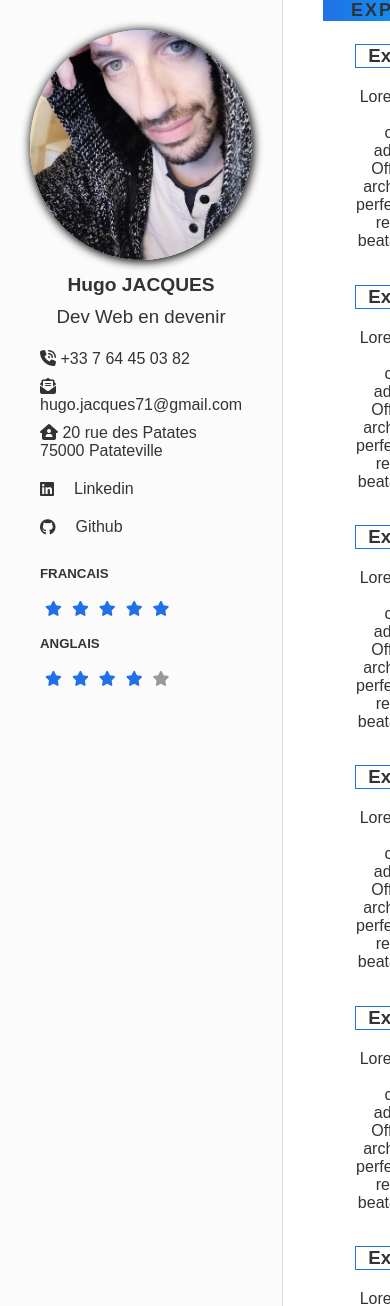
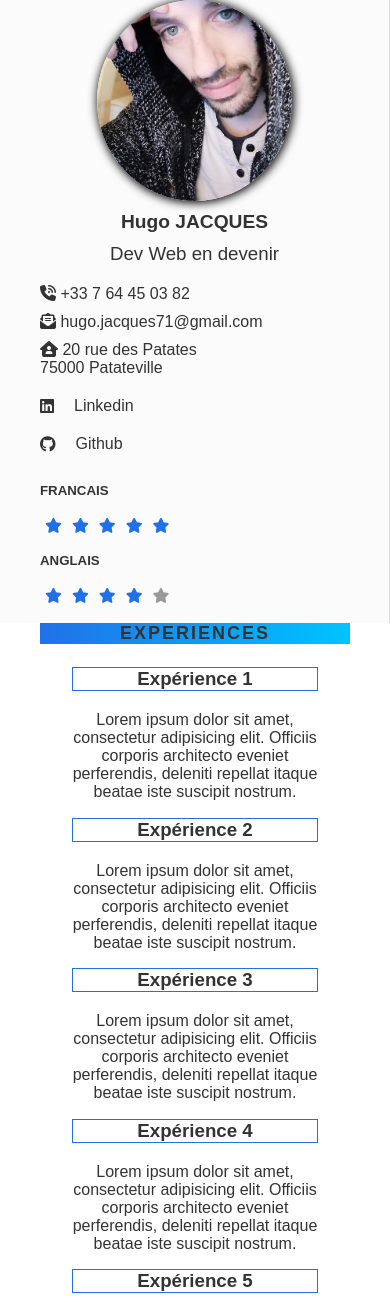
Before and after one commit to magusin/cv, a PHP site: page / in a window 390 px wide; the page is wider, and only the part inside the window is pictured. Shown: the top 1306 px of that part. Run offline with PHP 8.4, Linux system fonts and the light colour scheme; style sheets or scripts are compiled from the project's sources; some libraries are stand-ins or nearby versions; some web fonts are replaced.

Commit message:
responsive body

```diff
--- a/css/style.css
+++ b/css/style.css
@@ -62,14 +62,21 @@ img {
 /* Large desktop */
 body {
   display: flex; }
+  @media (max-width: 767px) {
+    body {
+      flex-direction: column; } }
 
 .picture {
-  height: 340px;
-  padding: 30px; }
+  align-items: center;
+  margin: auto; }
   .picture > img {
     border-radius: 50%;
     box-shadow: 1px 1px 10px 1px black;
-    background: var(--fitback); }
+    background: var(--fitback);
+    height: 50%;
+    width: 50%;
+    margin: auto;
+    display: block; }
   .picture span {
     display: inline-block;
     animation: move 2s; }
@@ -88,6 +95,9 @@ header {
   width: 300px;
   background-color: #fbfbfb;
   border-right: 1px solid var(--border); }
+  @media (max-width: 767px) {
+    header {
+      width: 100%; } }
 
 .name {
   text-align: center;
--- a/scss/style.scss
+++ b/scss/style.scss
@@ -8,16 +8,24 @@
 
 body {
   display: flex;
+  @include sm {
+    flex-direction: column;
+  }
+
 };
 
 .picture {
-  height: 340px;
-  padding: 30px;
+  align-items: center;
+ margin: auto;
 
   > img {
     border-radius: 50%;
     box-shadow: 1px 1px 10px 1px black;
     background: var(--fitback);
+    height: 50%;
+    width: 50%;
+    margin: auto;
+    display: block;
   }
   span {
     display: inline-block;
@@ -41,6 +49,9 @@ header {
   width: 300px;
   background-color: rgb(251, 251, 251);
   border-right: 1px solid var(--border);
+  @include sm {
+    width: 100%;
+  }
 }
 
 .name {
@@ -78,6 +89,7 @@ background: var(--border);
     }
   }
 }
+
 
 .adress-wrapper {
   display: flex;
```
